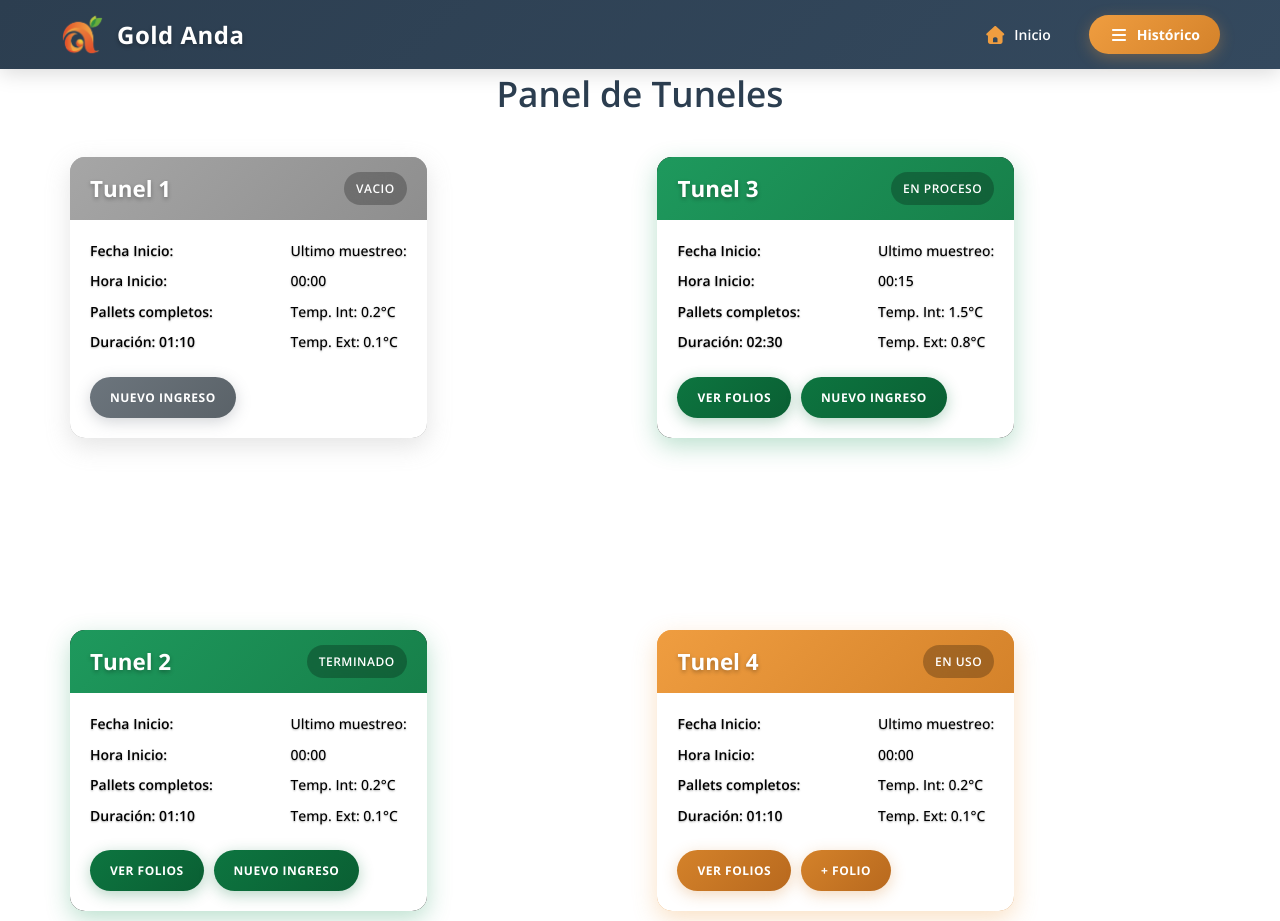
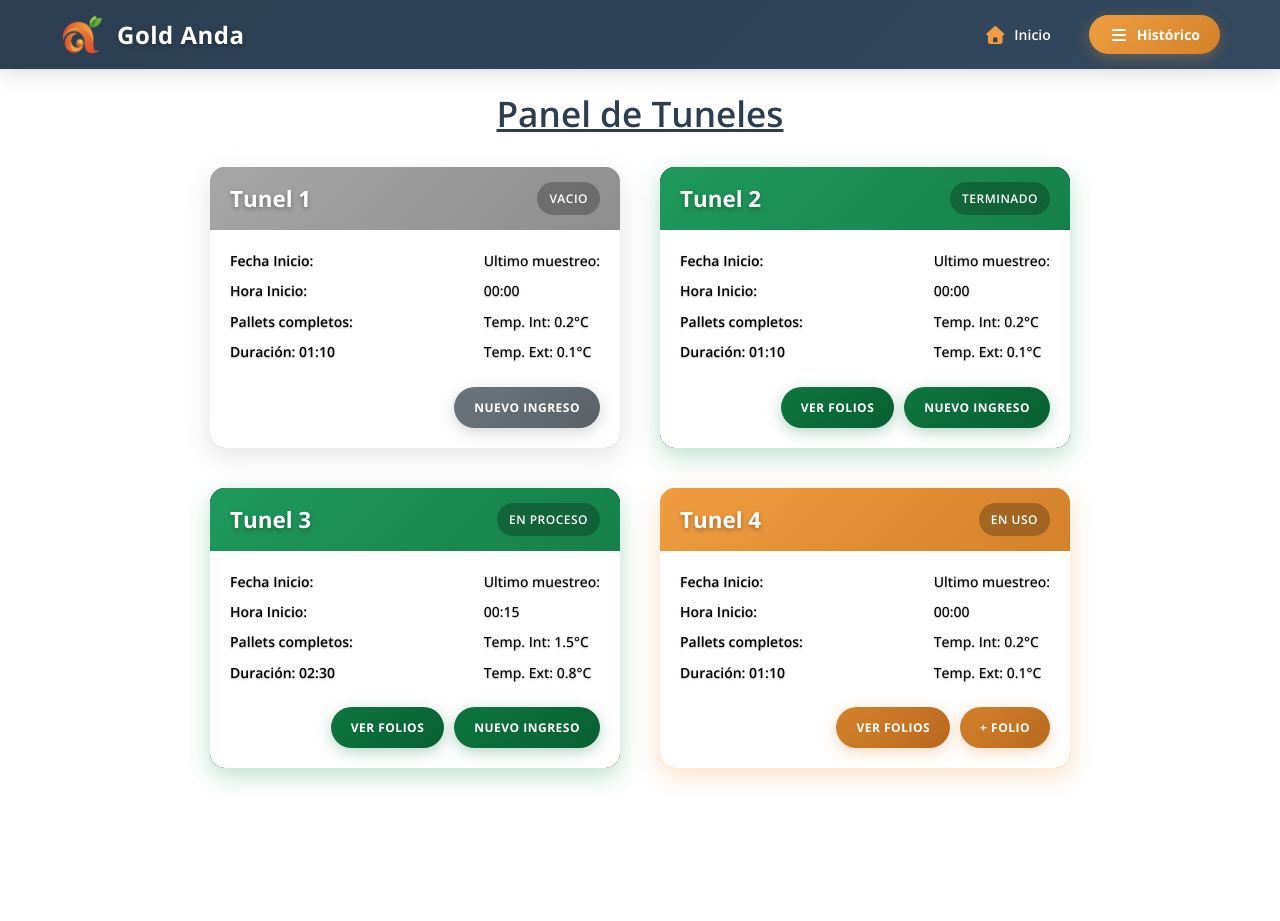
Before and after one commit to DubanPrograDVR/GOLD-ANDA-, a React (Vite) app in the folder Gold-Anda/: page / in a window 1280 px wide. After the commit the page ends 800 px from the top, so only its background shows below. Built offline with nearby package versions, Linux system fonts and the light colour scheme.

Commit message:
Mejoras en diseño de tarjetas

```diff
--- a/Gold-Anda/src/components/Home/Formularios/styles/Ingreso.css
+++ b/Gold-Anda/src/components/Home/Formularios/styles/Ingreso.css
@@ -1,6 +1,6 @@
 .ingreso-container {
-    background-color: #000;
-    color: #fff;
+    background-color: #fff;
+    color: #000;
     min-height: 100vh;
     padding: 20px;
     font-family: "Open Sans", sans-serif;
@@ -18,7 +18,7 @@
     font-size: 2rem;
     font-weight: 700;
     margin: 0;
-    color: #fff;
+    color: #000;
 }
 
 .tunel-badge {
@@ -56,22 +56,22 @@
     font-size: 14px;
     font-weight: 600;
     margin-bottom: 8px;
-    color: #fff;
+    color: #000;
 }
 
 .form-group input,
 .form-group select {
     padding: 12px 16px;
-    border: none;
+    border: 1px solid #ddd;
     border-radius: 8px;
-    background-color: #6c757d;
-    color: #fff;
+    background-color: #fff;
+    color: #000;
     font-size: 14px;
     font-family: inherit;
 }
 
 .form-group input::placeholder {
-    color: #fff;
+    color: #666;
     opacity: 0.8;
 }
 
@@ -80,8 +80,8 @@
 }
 
 .form-group select option {
-    background-color: #6c757d;
-    color: #fff;
+    background-color: #fff;
+    color: #000;
 }
 
 .form-group input:focus,
--- a/Gold-Anda/src/components/Home/Tarjetas.tsx
+++ b/Gold-Anda/src/components/Home/Tarjetas.tsx
@@ -18,7 +18,7 @@ const Tarjetas = () => {
 
   return (
     <>
-      <h1 className="titulo-principal">Panel de Tuneles</h1>
+      <h1 className="titulo-principal" style={{paddingTop: "20px",textDecoration:"underline"}}>Panel de Tuneles</h1>
 
       <div className="parent">
         <div className="container-tunel-1">
--- a/Gold-Anda/src/components/Home/styles/Tarjetas.css
+++ b/Gold-Anda/src/components/Home/styles/Tarjetas.css
@@ -9,25 +9,24 @@
 
 .parent {
     display: grid;
-    grid-template-columns: repeat(6, 1fr);
-    grid-template-rows: repeat(5, 1fr);
-    gap: 15px;
+    grid-template-columns: repeat(2, 1fr);
+    gap: 40px;
     padding: 0 20px;
-    max-width: 1200px;
+    max-width: 900px;
     margin: 0 auto;
     justify-content: center;
+    align-items: start;
 }
 
 .container-tunel-1 {
     border-radius: 15px;
-    margin: 10px;
+    margin: 0;
     padding: 0;
-    grid-column: span 2 / span 2;
-    grid-row: span 2 / span 2;
     background: linear-gradient(135deg, #a6a6a6 0%, #8e8e8e 100%);
     box-shadow: 0 8px 25px rgba(166, 166, 166, 0.3);
     transition: transform 0.3s ease, box-shadow 0.3s ease;
     overflow: hidden;
+    width: 100%;
 }
 
 .container-tunel-1:hover {
@@ -189,27 +188,25 @@
 .container-tunel-2,
 .container-tunel-3 {
     border-radius: 15px;
-    margin: 10px;
+    margin: 0;
     padding: 0;
-    grid-column: span 2 / span 2;
-    grid-row: span 2 / span 2;
     background-color: #000;
     box-shadow: 0 8px 25px rgba(30, 153, 93, 0.3);
     transition: transform 0.3s ease, box-shadow 0.3s ease;
     overflow: hidden;
+    width: 100%;
 }
 
 /* Estilos específicos para túnel 4 */
 .container-tunel-4 {
     border-radius: 15px;
-    margin: 10px;
+    margin: 0;
     padding: 0;
-    grid-column: span 2 / span 2;
-    grid-row: span 2 / span 2;
     background: linear-gradient(135deg, #ef9d40 0%, #d4822a 100%);
     box-shadow: 0 8px 25px rgba(239, 157, 64, 0.3);
     transition: transform 0.3s ease, box-shadow 0.3s ease;
     overflow: hidden;
+    width: 100%;
 }
 
 .container-tunel-4:hover {
@@ -323,7 +320,7 @@
 .botones-contenedor {
     display: flex;
     gap: 10px;
-    justify-content: flex-start;
+    justify-content: flex-end;
 }
 
 .btn-verde {
@@ -369,25 +366,11 @@
 }
 
 
-.tarjeta-tunel {
-    grid-column: span 2 / span 2;
-    grid-row: span 2 / span 2;
-    grid-column-start: 1;
-    grid-row-start: 4;
-}
-
-.div6 {
-    grid-column: span 2 / span 2;
-    grid-row: span 2 / span 2;
-    grid-column-start: 4;
-    grid-row-start: 1;
-}
-
+/* Eliminamos las posiciones específicas del grid para usar el flujo natural */
+.tarjeta-tunel,
+.div6,
 .div7 {
-    grid-column: span 2 / span 2;
-    grid-row: span 2 / span 2;
-    grid-column-start: 4;
-    grid-row-start: 4;
+    width: 100%;
 }
 
 /* Media Query para Tablets */
```
